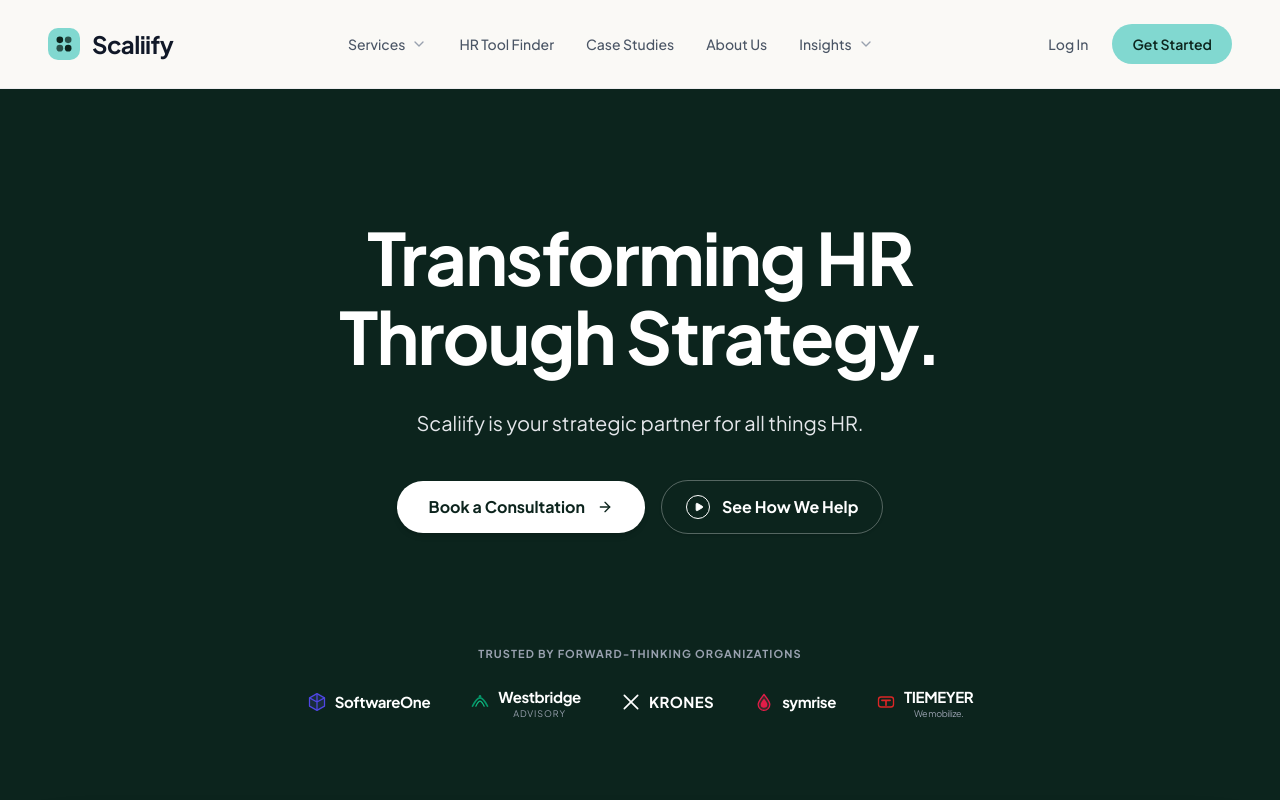
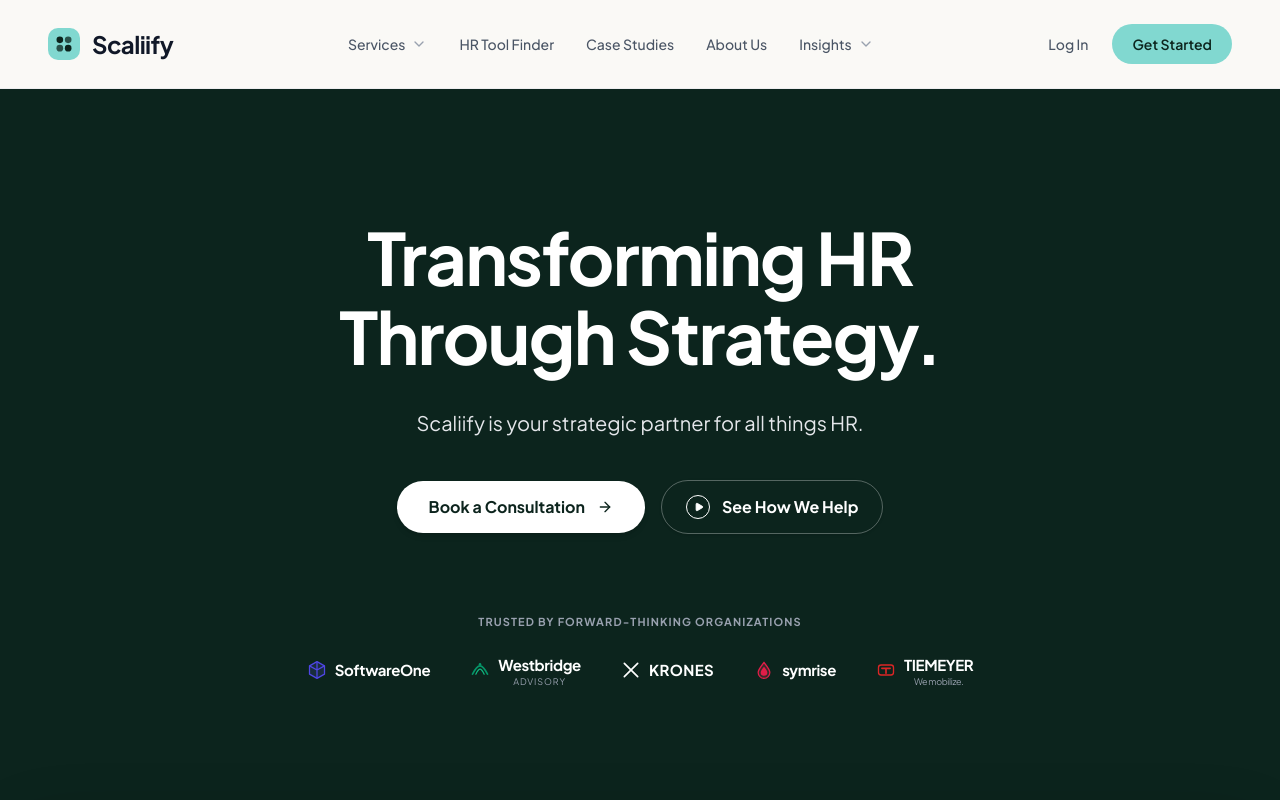
Before and after one commit to halasmarttechnologies/Scaliify, a Next.js app: page / in a window 1280 px wide. Shown: the top 800 px of the page. Built offline with nearby package versions, Linux system fonts and the light colour scheme.

Commit message:
style(hero): move logos section closer to buttons

```diff
--- a/src/components/home/Hero.tsx
+++ b/src/components/home/Hero.tsx
@@ -83,7 +83,7 @@
               </div>
 
               {/* Trusted Logos */}
-              <div className="pt-12 lg:pt-20 w-full flex flex-col items-center pb-10">
+              <div className="pt-8 lg:pt-12 w-full flex flex-col items-center pb-10">
                 <p className="text-[11px] font-bold text-gray-400 uppercase tracking-widest mb-6 text-center">
                   Trusted by forward-thinking organizations
                 </p>
```
